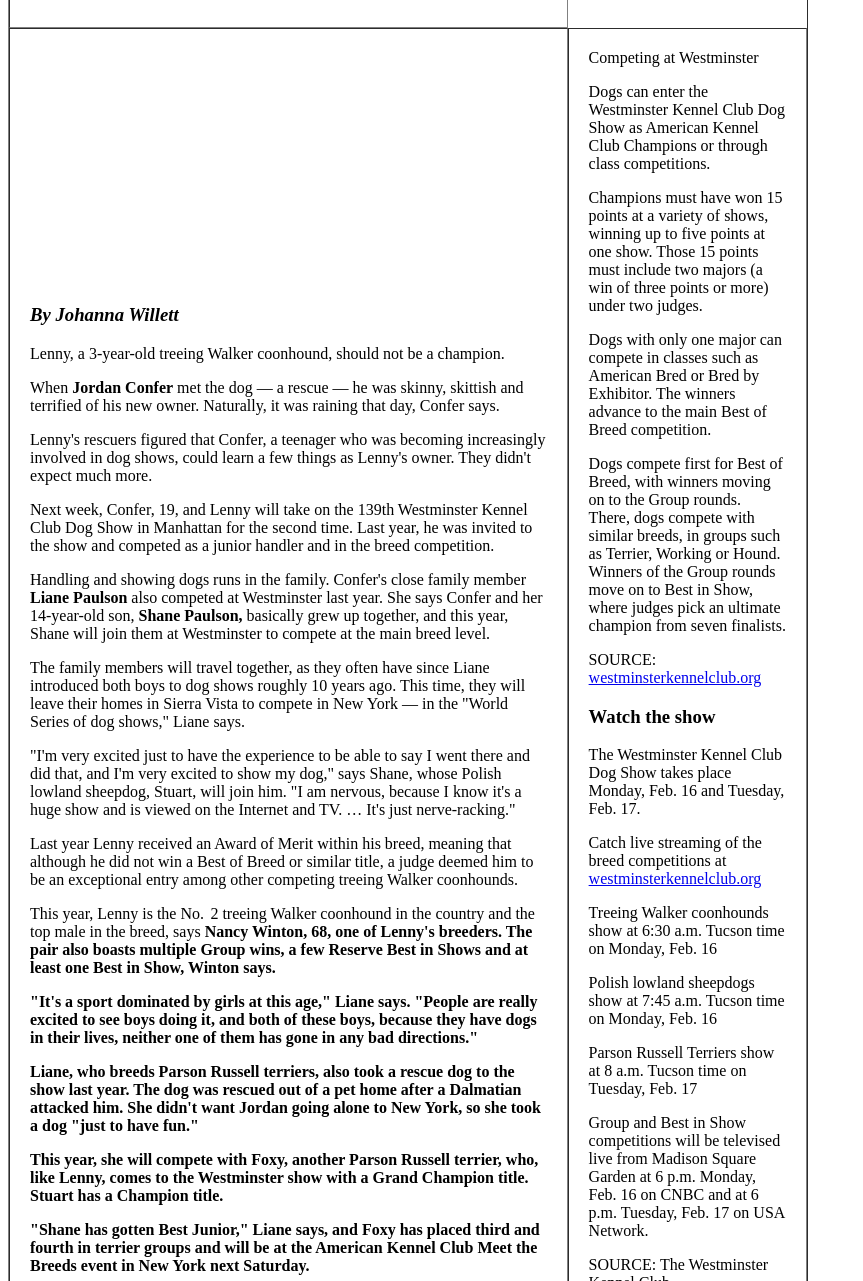
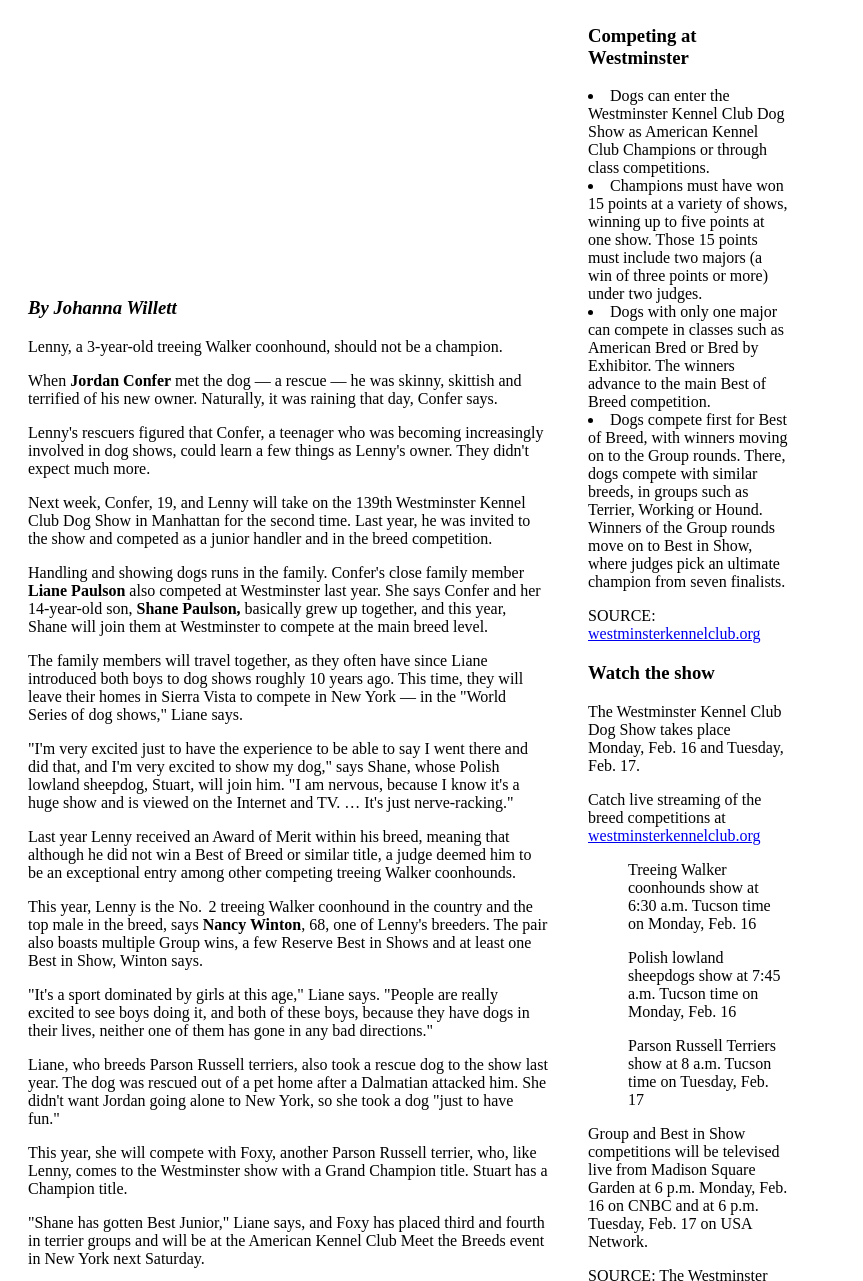
Before and after one commit to laurensalgado/laurensalgado.github.io, a plain HTML site: page errors2.html in a window 1280 px wide. Shown: the part 731-2012 px from the top of the page, without its empty margins (0-863 px from the left). Drawn offline with Linux system fonts and the light colour scheme.

Commit message:
Assignment 4
Corrected errors for assignment 4.

```diff
--- a/errors2.html
+++ b/errors2.html
@@ -4,17 +4,17 @@
     <title>Rescue Dog Lenny</title>
   </head>
   <body>
-    <table border="1" cellspacing="0" cellpadding="20" width="800">
+    <table border="0" cellspacing="0" cellpadding="20" width="800">
       <tr>
         <td colspan="2">
           <center>
-            <img src="lenny.jpg" height="459" width="620"/>
+            <img src="media/lenny.jpg" height="459" width="620"/>
             <p>Rescue dog Lenny, at the Heart of the Desert Classic Dog Show in Phoenix on Friday, was originally purchased by a Flagstaff man who intended to hunt bears and mountain lions with him. Lenny wouldn't eat and "didn't like being there."</p>
           </center>
         </td>
       </tr>
       <tr>
-        <td colspan="1">
+        <td colspan="2">
           <h1>Sierra Vista rescue dog competing in Westminster show</h1>
         </td>
       </tr>
@@ -29,7 +29,7 @@
           <p>The family members will travel together, as they often have since Liane introduced both boys to dog shows roughly 10 years ago. This time, they will leave their homes in Sierra Vista to compete in New York — in the "World Series of dog shows," Liane says.</p>
           <p>"I'm very excited just to have the experience to be able to say I went there and did that, and I'm very excited to show my dog," says Shane, whose Polish lowland sheepdog, Stuart, will join him. "I am nervous, because I know it's a huge show and is viewed on the Internet and TV. … It's just nerve-racking."</p>
           <p>Last year Lenny received an Award of Merit within his breed, meaning that although he did not win a Best of Breed or similar title, a judge deemed him to be an exceptional entry among other competing treeing Walker coonhounds.</p>
-          <p>This year, Lenny is the No.  2 treeing Walker coonhound in the country and the top male in the breed, says <strong>Nancy Winton<strong>, 68, one of Lenny's breeders. The pair also boasts multiple Group wins, a few Reserve Best in Shows and at least one Best in Show, Winton says.</p>
+          <p>This year, Lenny is the No.  2 treeing Walker coonhound in the country and the top male in the breed, says <strong>Nancy Winton</strong>, 68, one of Lenny's breeders. The pair also boasts multiple Group wins, a few Reserve Best in Shows and at least one Best in Show, Winton says.</p>
           <p>"It's a sport dominated by girls at this age," Liane says. "People are really excited to see boys doing it, and both of these boys, because they have dogs in their lives, neither one of them has gone in any bad directions."</p>
           <p>Liane, who breeds Parson Russell terriers, also took a rescue dog to the show last year. The dog was rescued out of a pet home after a Dalmatian attacked him. She didn't want Jordan going alone to New York, so she took a dog "just to have fun."</p>
           <p>This year, she will compete with Foxy, another Parson Russell terrier, who, like Lenny, comes to the Westminster show with a Grand Champion title. Stuart has a Champion title.</p>
@@ -40,13 +40,13 @@
           <p>Contact reporter Johanna Willett at <a href="mailto:jwillett@tucson.com">jwillett@tucson.com</a> or 573-4357. On Twitter: @JohannaWillett</p>
         </td>
         <td width="30%" valign="top">
-          <h7>Competing at Westminster</h7>
+          <h3>Competing at Westminster</h3>
 
           <!-- TODO: turn the next 4 lines into an ordered list -->
-          <p>Dogs can enter the Westminster Kennel Club Dog Show as American Kennel Club Champions or through class competitions.</p>
-          <p>Champions must have won 15 points at a variety of shows, winning up to five points at one show. Those 15 points must include two majors (a win of three points or more) under two judges.</p>
-          <p>Dogs with only one major can compete in classes such as American Bred or Bred by Exhibitor. The winners advance to the main Best of Breed competition.</p>
-          <p>Dogs compete first for Best of Breed, with winners moving on to the Group rounds. There, dogs compete with similar breeds, in groups such as Terrier, Working or Hound. Winners of the Group rounds move on to Best in Show, where judges pick an ultimate champion from seven finalists.</p>
+          <li>Dogs can enter the Westminster Kennel Club Dog Show as American Kennel Club Champions or through class competitions.</li>
+          <li>Champions must have won 15 points at a variety of shows, winning up to five points at one show. Those 15 points must include two majors (a win of three points or more) under two judges.</li>
+          <li>Dogs with only one major can compete in classes such as American Bred or Bred by Exhibitor. The winners advance to the main Best of Breed competition.</li>
+          <li>Dogs compete first for Best of Breed, with winners moving on to the Group rounds. There, dogs compete with similar breeds, in groups such as Terrier, Working or Hound. Winners of the Group rounds move on to Best in Show, where judges pick an ultimate champion from seven finalists.</li>
 
           <p>SOURCE: <a href="http://westminsterkennelclub.org">westminsterkennelclub.org</a></p>
           <h3>Watch the show</h3>
@@ -54,9 +54,9 @@
           <p>Catch live streaming of the breed competitions at <a href="http://westminsterkennelclub.org">westminsterkennelclub.org</a></p>
 
           <!-- TODO: turn the next three lines into an unordered list -->
-          <p>Treeing Walker coonhounds show at 6:30 a.m. Tucson time on Monday, Feb. 16</p>
-          <p>Polish lowland sheepdogs show at 7:45 a.m. Tucson time on Monday, Feb. 16</p>
-          <p>Parson Russell Terriers show at 8 a.m. Tucson time on Tuesday, Feb. 17</p>
+          <ul>Treeing Walker coonhounds show at 6:30 a.m. Tucson time on Monday, Feb. 16</ul>
+          <ul>Polish lowland sheepdogs show at 7:45 a.m. Tucson time on Monday, Feb. 16</ul>
+          <ul>Parson Russell Terriers show at 8 a.m. Tucson time on Tuesday, Feb. 17</ul>
 
           <p>Group and Best in Show competitions will be televised live from Madison Square Garden at 6 p.m. Monday, Feb. 16 on CNBC and at 6 p.m. Tuesday, Feb. 17 on USA Network.</p>
           <p>SOURCE: The Westminster Kennel Club</p>
```
Also changed, not shown: 1 other file.
